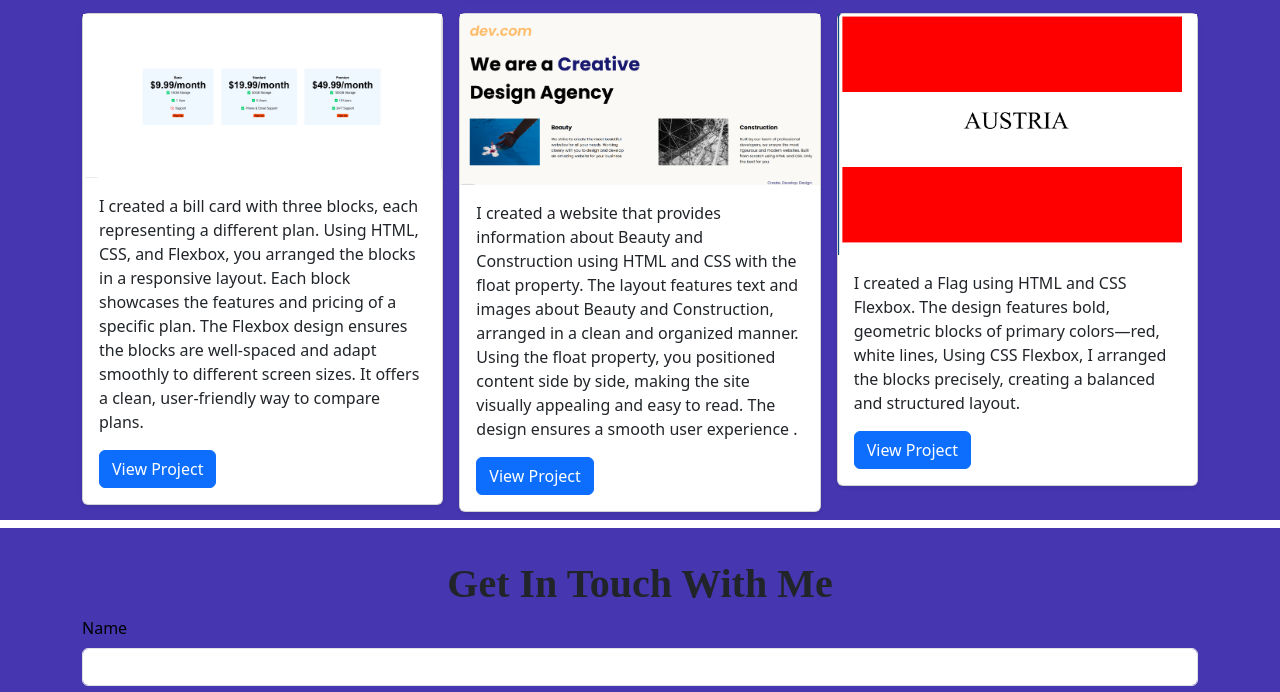
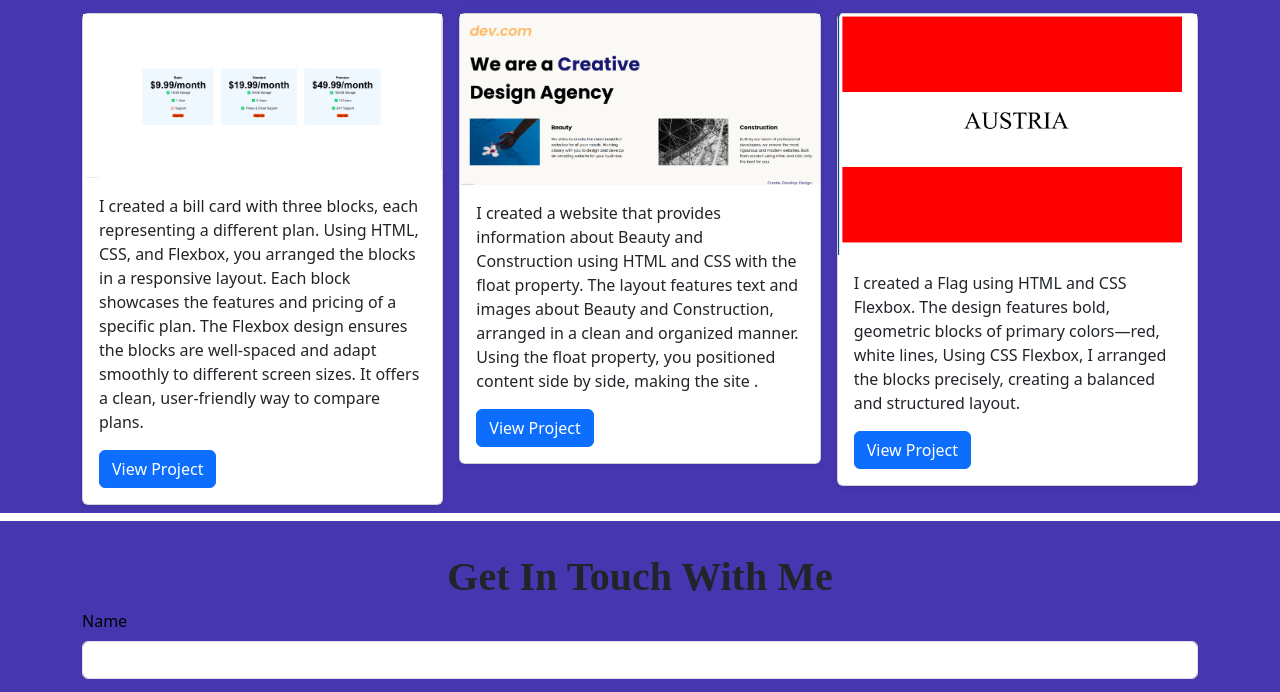
Before and after one commit to krishverma254/Portfolio, a plain HTML site: page index.html in a window 1280 px wide. Shown: the part 2036-2728 px from the top of the page. Drawn offline with nearby package versions, Linux system fonts and the light colour scheme; a web font is replaced by a local one.

Commit message:
Update index.html

```diff
--- a/index.html
+++ b/index.html
@@ -194,7 +194,7 @@
           <div class="card shadow-sm">
             <img src="./Screenshot 2025-01-29 133638.png">
             <div class="card-body">
-              <p class="card-text"> I created a website that provides information about Beauty and Construction using HTML and CSS with the float property. The layout features text and images about Beauty and Construction, arranged in a clean and organized manner. Using the float property, you positioned content side by side, making the site visually appealing and easy to read. The design ensures a smooth user experience .</p>
+              <p class="card-text"> I created a website that provides information about Beauty and Construction using HTML and CSS with the float property. The layout features text and images about Beauty and Construction, arranged in a clean and organized manner. Using the float property, you positioned content side by side, making the site  .</p>
               <div class="d-flex justify-content-between align-items-center">
                 <div class="btn-group">
                     <a href="./8.4 Web Design Agency Project/index12.html" class="btn btn-primary">View Project </a>
```
